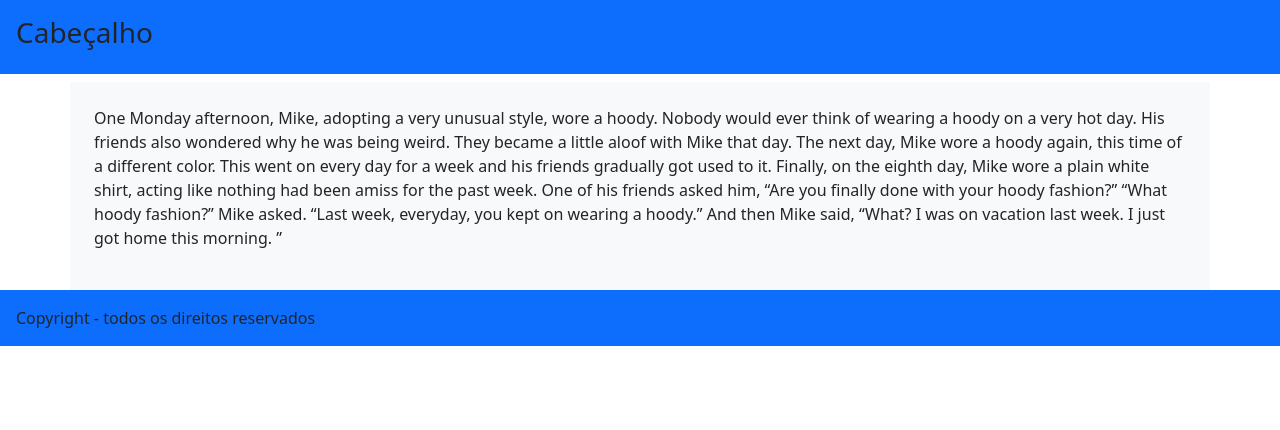
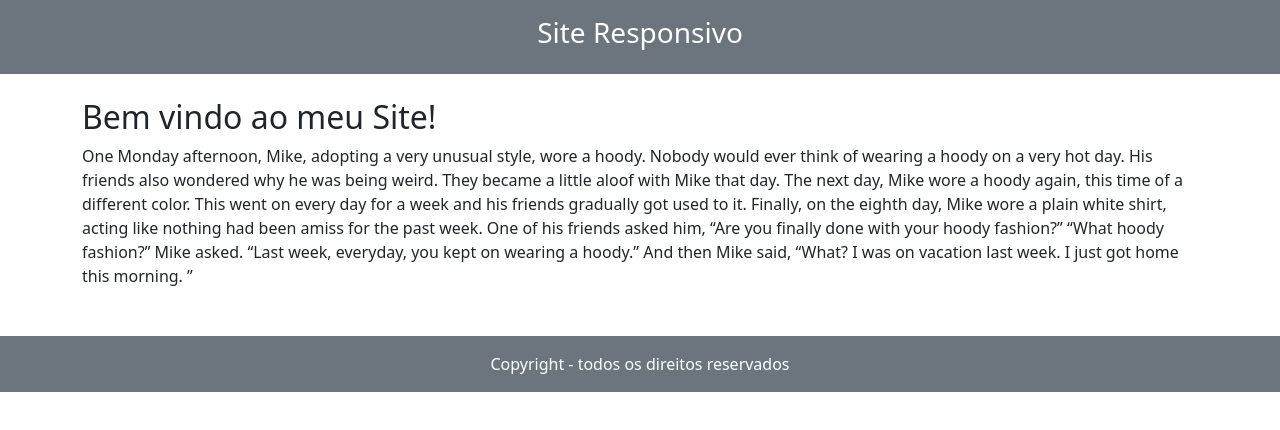
Before and after one commit to Iago-Vinicio/Bootstrap, a plain HTML site: page 5.Atividade-container/index.html in a window 1280 px wide. Drawn offline with nearby package versions, Linux system fonts and the light colour scheme; files that its build step writes are made by us from their sources.

Commit message:
Update Atividade

```diff
--- a/5.Atividade-container/index.html
+++ b/5.Atividade-container/index.html
@@ -13,19 +13,22 @@
 </head>
 <body>
 
-    <div class="container-fluid bg-primary p-3">
-        <h3>Cabeçalho</h3>
-    </div>
+    <header class="container-fluid bg-secondary p-3 text-center text-white">
+        <h3>Site Responsivo</h3>
+    </header>
 
-    <div class="container-lg bg-light p-4 mt-2">
-        <p>One Monday afternoon, Mike, adopting a very unusual style, wore a hoody. Nobody would ever think of wearing a hoody on a very hot day. His friends also wondered why he was being weird. They became a little aloof with Mike that day. The next day, Mike wore a hoody again, this time of a different color. This went on every day for a week and his friends gradually got used to it. Finally, on the eighth day, Mike wore a plain white shirt, acting like nothing had been amiss for the past week. One of his friends asked him, “Are you finally done with your hoody fashion?” “What hoody fashion?” Mike asked. “Last week, everyday, you kept on wearing a hoody.” And then Mike said, “What? I was on vacation last week. I just got home this morning. ”</p>
-    </div>
+    <main class="container-md mt-4">
+        <h2>Bem vindo ao meu Site!</h2>
 
-    <div class="container-fluid bg-primary p-3">
-        <footer class="footer">
+        <p>
+            One Monday afternoon, Mike, adopting a very unusual style, wore a hoody. Nobody would ever think of wearing a hoody on a very hot day. His friends also wondered why he was being weird. They became a little aloof with Mike that day. The next day, Mike wore a hoody again, this time of a different color. This went on every day for a week and his friends gradually got used to it. Finally, on the eighth day, Mike wore a plain white shirt, acting like nothing had been amiss for the past week. One of his friends asked him, “Are you finally done with your hoody fashion?” “What hoody fashion?” Mike asked. “Last week, everyday, you kept on wearing a hoody.” And then Mike said, “What? I was on vacation last week. I just got home this morning. ”
+        </p>
+
+    </main>
+
+        <footer class="container-fluid bg-secondary p-3 mt-5 text-center text-white">
             Copyright - todos os direitos reservados
         </footer>
-    </div>
 
     <script src="https://cdn.jsdelivr.net/npm/bootstrap@5.3.3/dist/js/bootstrap.bundle.min.js" integrity="sha384-YvpcrYf0tY3lHB60NNkmXc5s9fDVZLESaAA55NDzOxhy9GkcIdslK1eN7N6jIeHz" crossorigin="anonymous"></script>
 </body>
```
